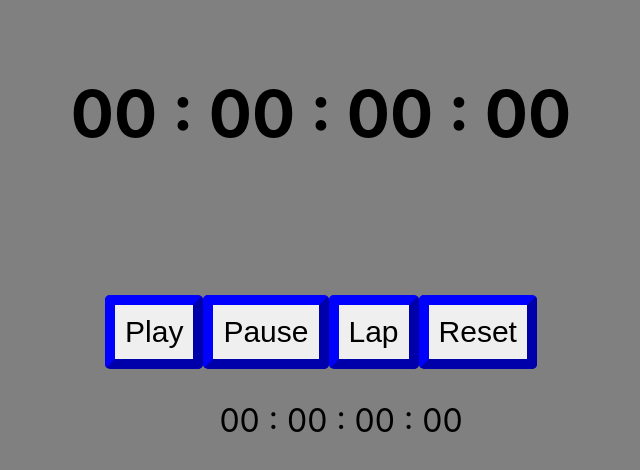
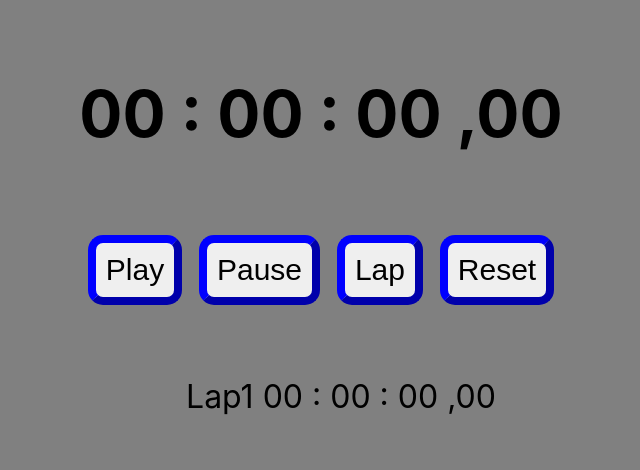
Before and after one commit to rodrigocostadev/gerenciador-de-tempo-para-jobs, a React (Create React App) app: page / in a window 1280 px wide. Both pictures are taken after a click on the button "Lap". Shown: the top 470 px of the page, without its empty margins (319-959 px from the left). Built offline with nearby package versions, Linux system fonts and the light colour scheme.

Commit message:
parte funcional do cronometro concluido

```diff
--- a/src/App.css
+++ b/src/App.css
@@ -4,6 +4,9 @@
   padding: 2rem;
   text-align: center;
   font-size: 2rem;
+  display: flex;
+  /* align-items:center ; */
+  justify-content: center;
 }
 
 body{
@@ -11,13 +14,25 @@ body{
 }
 
 button{
-  margin-top: 100px;
+  /* margin-top: 100px; */
   padding: 10px;
   font-size: 30px;
-  border-radius: 5px;
-  border-width: 10px;
+  border-radius: 15px;
+  border-width: 8px;
   border-color: blue;
 }
 li{
   list-style: none;
+
 }
+/* .green{
+  color: green;
+} */
+.container{
+  /* position: relative; */
+  /* display: grid; */
+  display: flex;
+  align-items: center;
+  justify-content: space-around;
+  height: 150px;
+}
--- a/src/components/Counter.js
+++ b/src/components/Counter.js
@@ -132,6 +132,8 @@ function Counter (){
         timerFunction()
         // setLap([])
         setCountLapF2([])
+        setMillisecondsLap(0)
+        setLapF2([])
     }
 
     /////////////////////////////////////////////////////////////////////////////////////////////////////////////////////////////////////////
@@ -140,10 +142,13 @@ function Counter (){
     //Mostra o tempo de volta calculado
     const [countLapF2, setCountLapF2] =useState([])
 
+    //Guarda o valor da volta em MS para calcular a maior e menor volta no arquivo listLap.js
+    const [ msResult, setMsResult] = useState([])
+
     // const[lapF2, setLapF2] = useState([])
     let NEWLAPF2 = miliSecondsLap
 
-    // let newArray = []
+    // let newArray
     // newArray = localStorage.getItem("valoresNewArray")
 
     function lapFunction2(){
@@ -156,15 +161,22 @@ function Counter (){
             lastStringLapF2 = 0
         }
 
-        // newArray.push(NEWLAPF2)
-        // localStorage.setItem( "valoresNewArray", newArray)
+        let finalMsResult = miliSecondsLap - lastStringLapF2
+
+        // newArray.push([finalMsResult])
+        // console.log(newArray)
+
+        // for(let i=0; i< newArray.length; i++){
+        //     newArray.push(...finalMsResult)
+        //     localStorage.setItem( "valoresNewArray", newArray)
+        // }
+
+
 
         // console.log(lastStringLapF2)
         // console.log(miliSecondsLap)
         // console.log(newArray)
-        // console.log(lapF2)
-
-        let finalMsResult = miliSecondsLap - lastStringLapF2
+        console.log(lapF2)
 
         // tive que transformar numero ( intervalo de volta, ou milisecondsLap )em string para pegar os 2 ultimos digitos
         let miliSecondsF2 = String(finalMsResult).slice(-2)
@@ -180,12 +192,12 @@ function Counter (){
         let DisplayHoursF2
 
         //Miliseconds
-        if(miliSecondsF2 < 10){
+        if(miliSecondsF2 == 0){
             DisplayMiliSecondsF2 = 0
         }else{ DisplayMiliSecondsF2 = ""}
 
         //Seconds
-        if(secondsF2 < 10){
+        if(secondsRest < 10){
             DisplaySecondsF2 = 0
         }else{ DisplaySecondsF2 = ""}
 
@@ -199,14 +211,19 @@ function Counter (){
             DisplayHoursF2 = 0
         }else{ DisplayHoursF2 = ""}
 
-        let finalResult = "" + DisplayHoursF2 + hoursF2 + " : " + DisplayMinutesF2 + minutesF2 + " : " + DisplaySecondsF2 + secondsRest + " : " + DisplayMiliSecondsF2 + miliSecondsF2
+        let finalResult = "" + DisplayHoursF2 + hoursF2 + " : " + DisplayMinutesF2 + minutesF2 + " : " + DisplaySecondsF2 + secondsRest + " ," + DisplayMiliSecondsF2 + miliSecondsF2
 
-        console.log(finalMsResult)
+        // console.log(finalMsResult)
 
-        // setCountLapF2([...countLapF2, miliSecondsLap])
+        //Guarda o valor da volta em MS para calcular a maior e menor volta no arquivo listLap.js
+        setMsResult([...msResult, finalMsResult])
+        console.log(msResult)
+
+        // setCountLapF2([...countLapF2, finalMsResult])
         setCountLapF2([...countLapF2, finalResult])
 
-        // console.log(miliSecondsLap)
+        // console.log(countLapF2)
+        console.log(finalMsResult)
     }
 
 
@@ -242,7 +259,8 @@ function Counter (){
 
     return(
         <div>
-            <h1>{displayHours}{hours} : {displayMinutes}{minutes} : {displaySeconds}{seconds} : {displayMiliSeconds}{miliSeconds}</h1>
+            <h1>{displayHours}{hours} : {displayMinutes}{minutes} : {displaySeconds}{seconds} ,{displayMiliSeconds}{miliSeconds}</h1>
+            <div className="container">
                 <button onClick={play}>Play</button>
                 <button onClick={pause} >Pause</button>
                 <button onClick={lapFunction2} > Lap </button>
@@ -252,7 +270,8 @@ function Counter (){
                 {/* <p>{lap}</p> */}
                 {/* <ListLaps lap = {lap}  ></ListLaps> */}
                 {/* <ListLaps countLap = {countLap}  ></ListLaps> */}
-            <ListLaps countLapF2 = {countLapF2}  ></ListLaps>
+            </div>
+            <ListLaps countLapF2 = {countLapF2} msResult = {msResult} ></ListLaps>
         </div>
     )
 
--- a/src/components/ListLaps.js
+++ b/src/components/ListLaps.js
@@ -1,25 +1,91 @@
-// import React from "react";
+import React, {useEffect, useState} from "react";
+
 
 function ListLaps (props){
 
-    // if(props.maiorValor){
+    let numberLap = 1
+    let indice = 0
+    // const [indiceState, setIndiceState] = useState(0)
 
+    // useEffect(() => {
+    //     console.log("Renderizou")
+    // },[indiceDestaque])
+
+    let maiorValor = Math.max.apply(null, props.msResult );
+    let indiceMaiorValor = props.msResult.indexOf(maiorValor)
+
+    // console.log(props.msResult)
+    // console.log(indiceMaiorValor)
+    // console.log(maiorValor)
+
+    if (indiceMaiorValor == -1){
+        indiceMaiorValor = 0
+    }
+
+    // if (maiorValor == ""){
+    //     maiorValor = 0
     // }
 
-    // function maxNumber(props){
-    //     props.lap.map( item => )
+    // const [indiceDestaque, setIndiceDestaque] = useState(indiceMaiorValor)
+
+
+
+
+    // let menorValor = Math.min.apply(null, props.countLapF2 );
+    // let indiceMenorValor = props.msResult.indexOf(menorValor)
+    // console.log(indiceMenorValor)
+
+
+
+
+
+    // function maxNumber(){
+    //     document.getElementById(maiorValor).style.color = "red"
     // }
+    // maxNumber()
+
+    // console.log(props.countLapF2)
+    console.log(maiorValor)
+    console.log(indiceMaiorValor)
+    // console.log(indiceDestaque)
+    // console.log(indice)
+    // console.log(props.countLapF2[indiceMaiorValor])
+
+    // if(props.countLapF2 ){
+    //     props.countLapF2[indiceMaiorValor].className = "Green"
+    // }
+
+    // if (indiceMaiorValor){
+    // const [indiceDestaque, setIndiceDestaque] = useState(indiceMaiorValor)
+    // }
+
+
 
     return(
         <ul>
             {/* {props.lap.map( item => */}
             {props.countLapF2.map( item =>
-                <li key={item.id}>
-                    {item}
+                <li key={item.id} id= {indice++}>
+                    Lap{numberLap++}  {item}
                 </li>)
             }
+
         </ul>
+
     )
 }
 
+// return(
+//     <ul>
+//         {/* {props.lap.map( item => */}
+//         {props.countLapF2.map( (item, index) =>
+//             <li key={item.id} id= {index ++} className={index++ == indiceDestaque? 'green' : ''}>
+//                 Lap{numberLap++}  {item}
+//             </li>)
+//         }
+
+//     </ul>
+
+// )
+
 export default ListLaps
```
Lines whose indentation alone changed are shown as unchanged.
